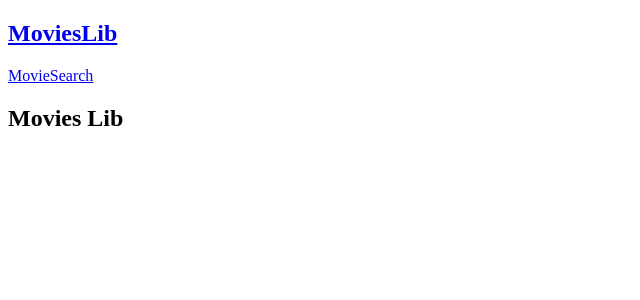
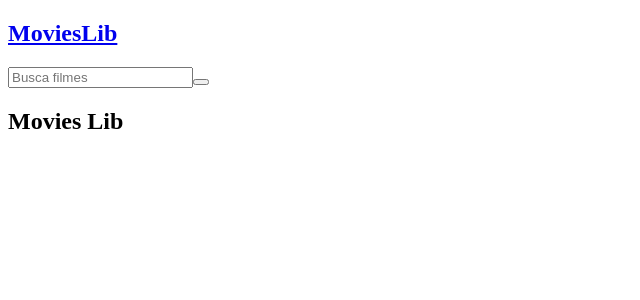
Before and after one commit to walisson27/React-Filmes, a React (Vite) app: page / in a window 1280 px wide. Shown: the top 300 px of the page, without its empty margins (0-640 px from the left). Built offline with nearby package versions, Linux system fonts and the light colour scheme.

Commit message:
icons navbar

```diff
--- a/src/App.jsx
+++ b/src/App.jsx
@@ -1,17 +1,13 @@
 import { useState } from 'react'
-import { Link } from 'react-router-dom'
+import {Outlet } from 'react-router-dom'
+import Navbar from './components/Navbar'
 
 function App() {
   return (
    <div className='App'>
-     <nav id="navbar">
-      <h2>
-        <Link to="/">MoviesLib</Link>
-      </h2>
-      <Link to="/movie/1">Movie</Link>
-      <Link to="/search">Search</Link>
-     </nav>
+     <Navbar/>
      <h2>Movies Lib</h2>
+     <Outlet />
    </div>
 
   )
--- /dev/null
+++ b/src/components/Navbar.jsx
@@ -0,0 +1,18 @@
+import { Link } from "react-router-dom";
+import {BicameraMovie, BiSearchAlt2} from "react-icons/bi"
+
+const Navbar = () =>{
+    return(
+    <nav id="navbar">
+        <h2>
+          <Link to="/">MoviesLib</Link>
+        </h2>
+        <form>
+          <input type="text" placeholder="Busca filmes" />
+          <button type="submit"></button>
+        </form>
+    </nav>
+    )
+}
+
+export default Navbar;
```
